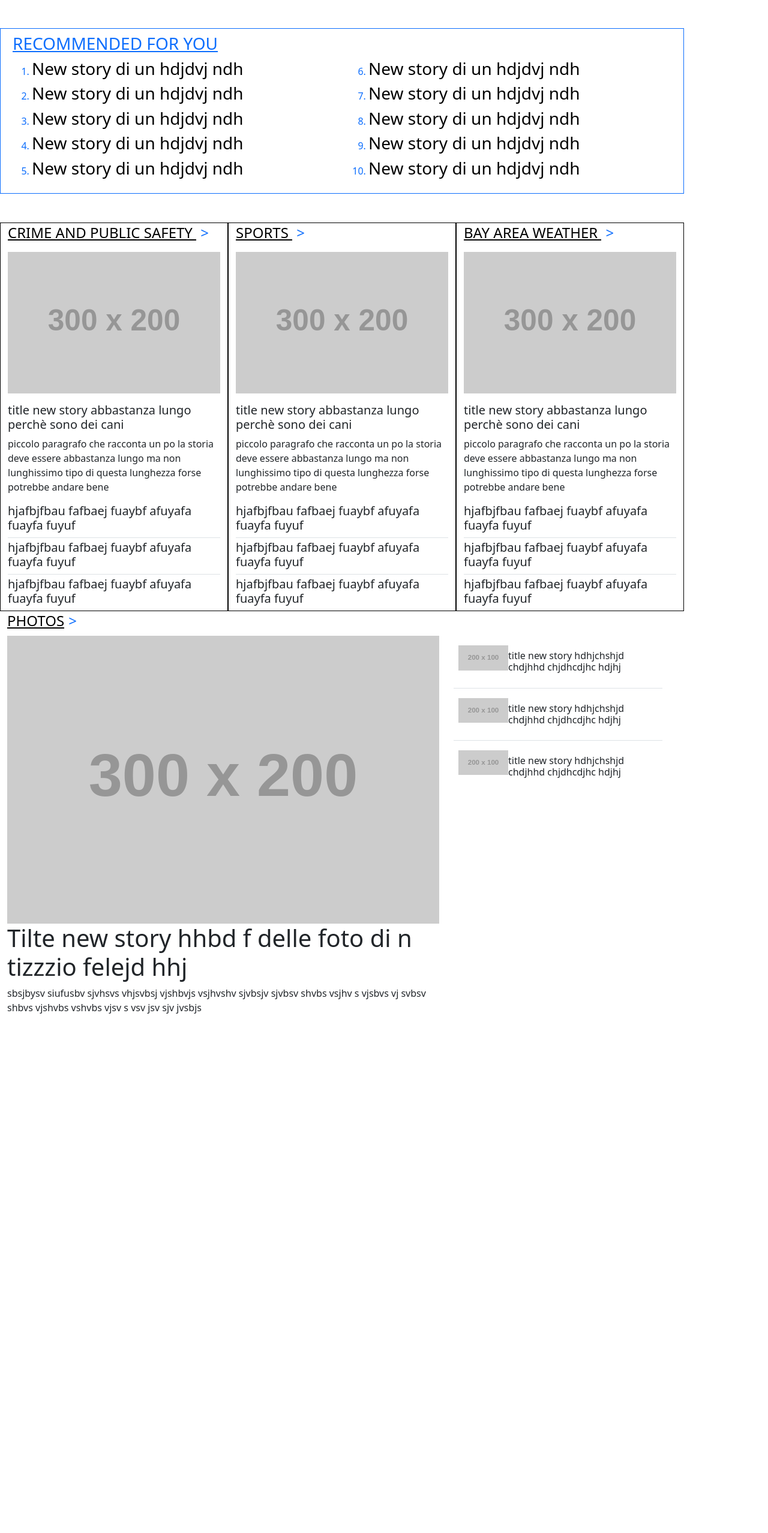
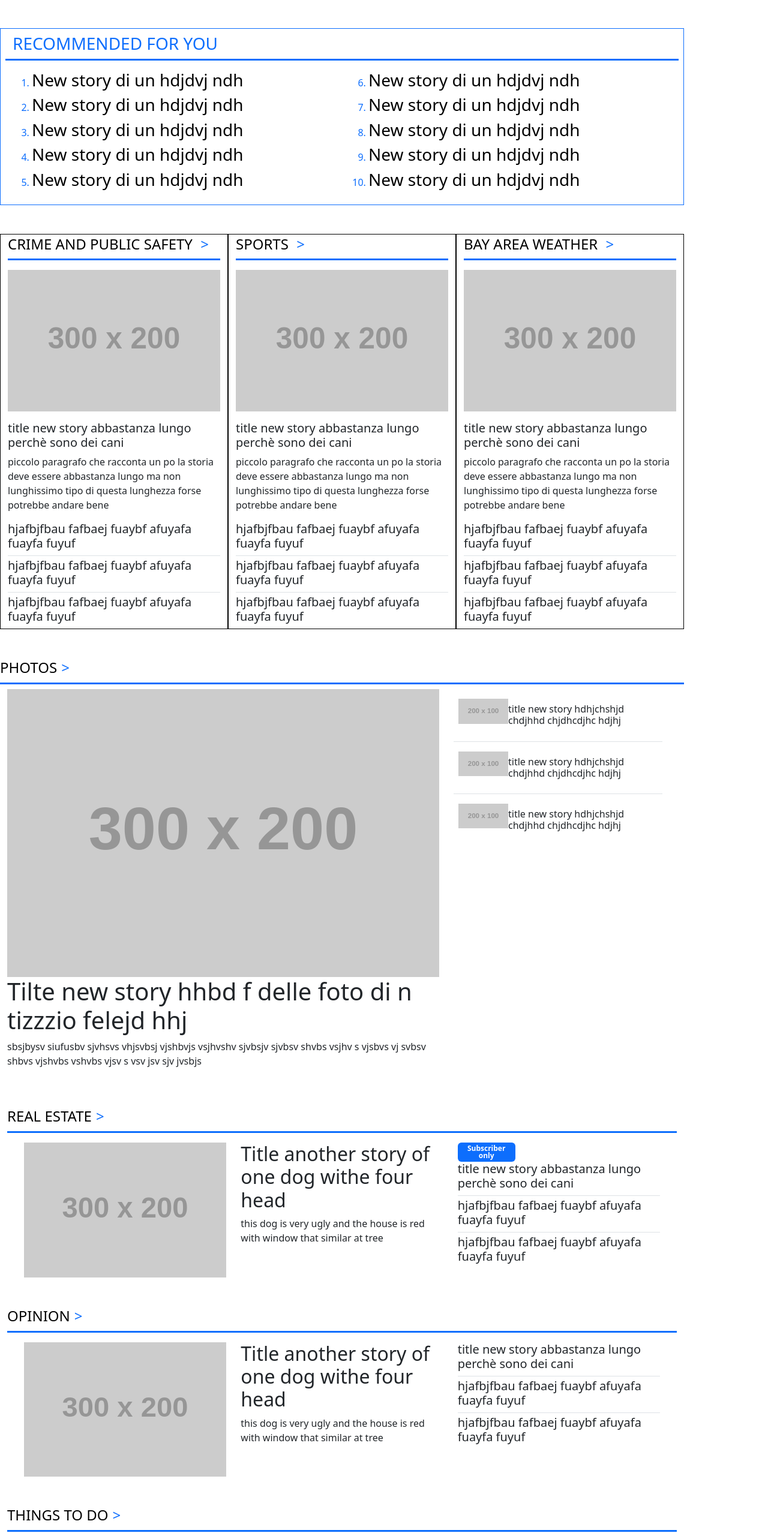
Before and after one commit to LeonardoDelBene/LeonardoDelBene.github.io, a plain HTML site: page Index.html in a window 1280 px wide. Shown: the part 1893-4449 px from the top of the page at 60% size. Before the commit the page ends 3649 px from the top, so only its background shows below. Drawn offline with Linux system fonts and the light colour scheme; placeholder pictures from the web are drawn by us.

Commit message:
in costruzione

```diff
--- a/Index.html
+++ b/Index.html
@@ -159,8 +159,8 @@
         </div>
     </div>
     <div class="row border border-primary my-5 p-2">
-        <div class=" ">
-            <h1 class="fs-3 text-primary text-decoration-underline w-100">RECOMMENDED FOR YOU</h1>
+        <div class="mb-3 border-bottom border-3 border-primary">
+            <h1 class="fs-3 text-primary w-100">RECOMMENDED FOR YOU</h1>
         </div>
         <div class="col-md-6 col-sm-12 col-12">
             <ol class="text-primary">
@@ -203,8 +203,8 @@
     </div>
     <div class="row my-5">
         <div class="col-md-4 col-sm-12 col-12 border border-black">
-            <div>
-                <h1 class="fs-4 text-black text-decoration-underline w-100">CRIME AND PUBLIC SAFETY <button type="button" class="border border-white text-primary" style="background-color: white"> > </button></h1>
+            <div class="border-bottom border-3 border-primary">
+                <h1 class="fs-4 text-black w-100">CRIME AND PUBLIC SAFETY <button type="button" class="border border-white text-primary" style="background-color: white"> > </button></h1>
             </div>
             <div class="my-3 w-100">
                 <img src="https://via.placeholder.com/300x200/d93cde/969696?text=immagine+6" style="width: 100%">
@@ -224,8 +224,8 @@
             </div>
         </div>
         <div class="col-md-4 col-sm-12 col-12 border border-black">
-            <div>
-                <h1 class="fs-4 text-black text-decoration-underline w-100">SPORTS <button type="button" class="border border-white text-primary" style="background-color: white"> > </button></h1>
+            <div class="border-bottom border-3 border-primary">
+                <h1 class="fs-4 text-black  w-100">SPORTS <button type="button" class="border border-white text-primary" style="background-color: white"> > </button></h1>
             </div>
             <div class="my-3 w-100">
                 <img src="https://via.placeholder.com/300x200/f78940/969696?text=immagine+7" style="width: 100%">
@@ -245,8 +245,8 @@
             </div>
         </div>
         <div class="col-md-4 col-sm-12 col-12 border border-black">
-            <div class="w-100">
-                <h1 class="fs-4 text-black text-decoration-underline w-100">BAY AREA WEATHER <button type="button" class="border border-white text-primary" style="background-color: white"> > </button></h1>
+            <div class="w-100 border-bottom border-3 border-primary">
+                <h1 class="fs-4 text-black w-100">BAY AREA WEATHER <button type="button" class="border border-white text-primary" style="background-color: white"> > </button></h1>
             </div>
             <div class="my-3 w-100">
                 <img src="https://via.placeholder.com/300x200/65f740/969696?text=immagine+8" style="width: 100%">
@@ -265,8 +265,8 @@
                 <h1 class="fs-5">hjafbjfbau fafbaej fuaybf afuyafa fuayfa fuyuf </h1>
             </div>
         </div>
-        <div>
-            <h1 class="fs-4 text-black text-decoration-underline w-100">PHOTOS<button type="button" class="border border-white text-primary" style="background-color: white"> > </button></h1>
+        <div class="my-5 mb-2 p-0 border-bottom border-3 border-primary">
+            <h1 class="fs-4 text-black w-100">PHOTOS<button type="button" class="border border-white text-primary" style="background-color: white"> > </button></h1>
         </div>
         <div class="row">
             <div class="col col-md-8 col-sm-12 col-12">
@@ -294,7 +294,104 @@
             </div>
         </div>
     </div>
-
+    <div class="my-5 mb-0 border-bottom border-3 border-primary">
+        <h1 class="fs-4 text-black  w-100">REAL ESTATE<button type="button" class="border border-white text-primary" style="background-color: white"> > </button></h1>
+    </div>
+    <div class="row m-3">
+        <div class="col-md-4 col-sm-12 col-12">
+            <div><img class="w-100" src="https://via.placeholder.com/300x200/ad11d4/969696?text=immagine+10"></div>
+        </div>
+        <div class="col-md-4 col-sm-12 col-12">
+            <h1 class="fs-2">Title another story of one dog withe four head</h1>
+            <p> this dog is very ugly and the house is red with window that similar at tree</p>
+        </div>
+        <div class="col-md-4 col-sm-12 col-12">
+            <div class="border-bottom mb-1" style="border-bottom-color: grey">
+                <div class="badge bg-primary text-wrap" style="width: 6rem;">
+                    Subscriber only
+                </div>
+                <h1 class="fs-5"> title new story abbastanza lungo perchè sono dei cani</h1>
+            </div>
+            <div class="border-bottom mb-1" style="border-bottom-color: grey">
+                <h1 class="fs-5">hjafbjfbau fafbaej fuaybf afuyafa fuayfa fuyuf </h1>
+            </div>
+            <div>
+                <h1 class="fs-5">hjafbjfbau fafbaej fuaybf afuyafa fuayfa fuyuf </h1>
+            </div>
+        </div>
+    </div>
+    <div class="my-5 mb-0 border-bottom border-3 border-primary">
+        <h1 class="fs-4 text-black  w-100">OPINION<button type="button" class="border border-white text-primary" style="background-color: white"> > </button></h1>
+    </div>
+    <div class="row m-3">
+        <div class="col-md-4 col-sm-12 col-12">
+            <div><img class="w-100" src="https://via.placeholder.com/300x200/fa1b57/969696?text=immagine+11"></div>
+        </div>
+        <div class="col-md-4 col-sm-12 col-12">
+            <h1 class="fs-2">Title another story of one dog withe four head</h1>
+            <p> this dog is very ugly and the house is red with window that similar at tree</p>
+        </div>
+        <div class="col-md-4 col-sm-12 col-12">
+            <div class="border-bottom mb-1" style="border-bottom-color: grey">
+                <h1 class="fs-5"> title new story abbastanza lungo perchè sono dei cani</h1>
+            </div>
+            <div class="border-bottom mb-1" style="border-bottom-color: grey">
+                <h1 class="fs-5">hjafbjfbau fafbaej fuaybf afuyafa fuayfa fuyuf </h1>
+            </div>
+            <div>
+                <h1 class="fs-5">hjafbjfbau fafbaej fuaybf afuyafa fuayfa fuyuf </h1>
+            </div>
+        </div>
+    </div>
+    <div class="my-5 mb-0 border-bottom border-3 border-primary">
+        <h1 class="fs-4 text-black w-100">THINGS TO DO<button type="button" class="border border-white text-primary" style="background-color: white"> > </button></h1>
+    </div>
+    <div class="row m-3">
+        <div class="col-md-4 col-sm-12 col-12">
+            <div><img class="w-100" src="https://via.placeholder.com/300x200/faa11b/969696?text=immagine+12"></div>
+        </div>
+        <div class="col-md-4 col-sm-12 col-12">
+            <h1 class="fs-2">Title another story of one dog withe four head</h1>
+            <p> this dog is very ugly and the house is red with window that similar at tree</p>
+        </div>
+        <div class="col-md-4 col-sm-12 col-12">
+            <div class="border-bottom mb-1" style="border-bottom-color: grey">
+                <h1 class="fs-5"> title new story abbastanza lungo perchè sono dei cani</h1>
+            </div>
+            <div class="border-bottom mb-1" style="border-bottom-color: grey">
+                <h1 class="fs-5">hjafbjfbau fafbaej fuaybf afuyafa fuayfa fuyuf </h1>
+            </div>
+            <div>
+                <h1 class="fs-5">hjafbjfbau fafbaej fuaybf afuyafa fuayfa fuyuf </h1>
+            </div>
+        </div>
+    </div>
+    <div class="my-5 mb-0 border-bottom border-3 border-primary">
+        <h1 class="fs-4 text-black w-100">BUSINESS<button type="button" class="border border-white text-primary" style="background-color: white"> > </button></h1>
+    </div>
+    <div class="row m-3">
+        <div class="col-md-4 col-sm-12 col-12">
+            <div><img class="w-100" src="https://via.placeholder.com/300x200/faf31b/969696?text=immagine+13"></div>
+        </div>
+        <div class="col-md-4 col-sm-12 col-12">
+            <div class="badge bg-primary text-wrap" style="width: 6rem;">
+                Subscriber only
+            </div>
+            <h1 class="fs-2">Title another story of one dog withe four head</h1>
+            <p> this dog is very ugly and the house is red with window that similar at tree</p>
+        </div>
+        <div class="col-md-4 col-sm-12 col-12">
+            <div class="border-bottom mb-1" style="border-bottom-color: grey">
+                <h1 class="fs-5"> title new story abbastanza lungo perchè sono dei cani</h1>
+            </div>
+            <div class="border-bottom mb-1" style="border-bottom-color: grey">
+                <h1 class="fs-5">hjafbjfbau fafbaej fuaybf afuyafa fuayfa fuyuf </h1>
+            </div>
+            <div>
+                <h1 class="fs-5">hjafbjfbau fafbaej fuaybf afuyafa fuayfa fuyuf </h1>
+            </div>
+        </div>
+    </div>
 </div>
 </body>
 </html>
```
